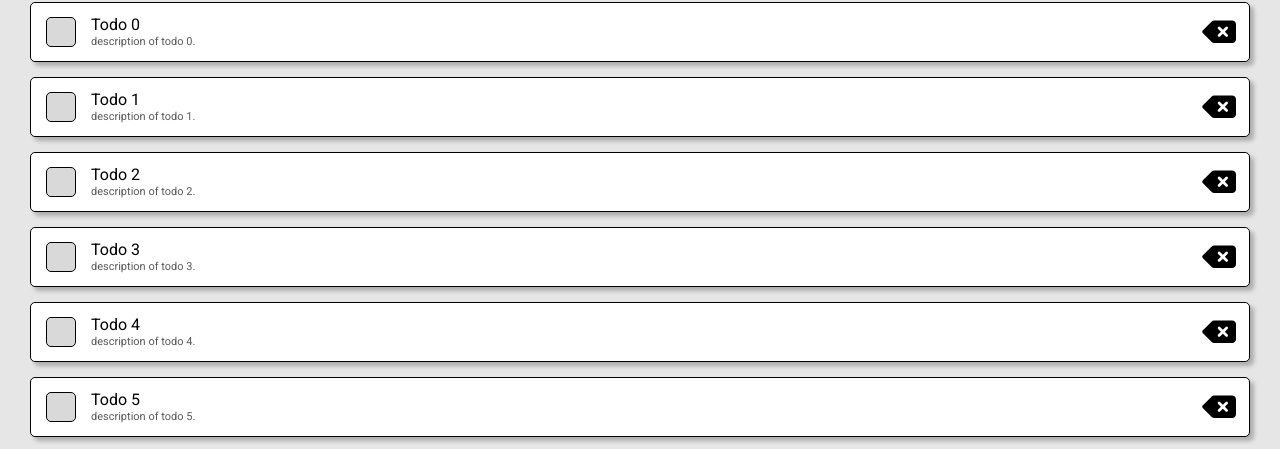
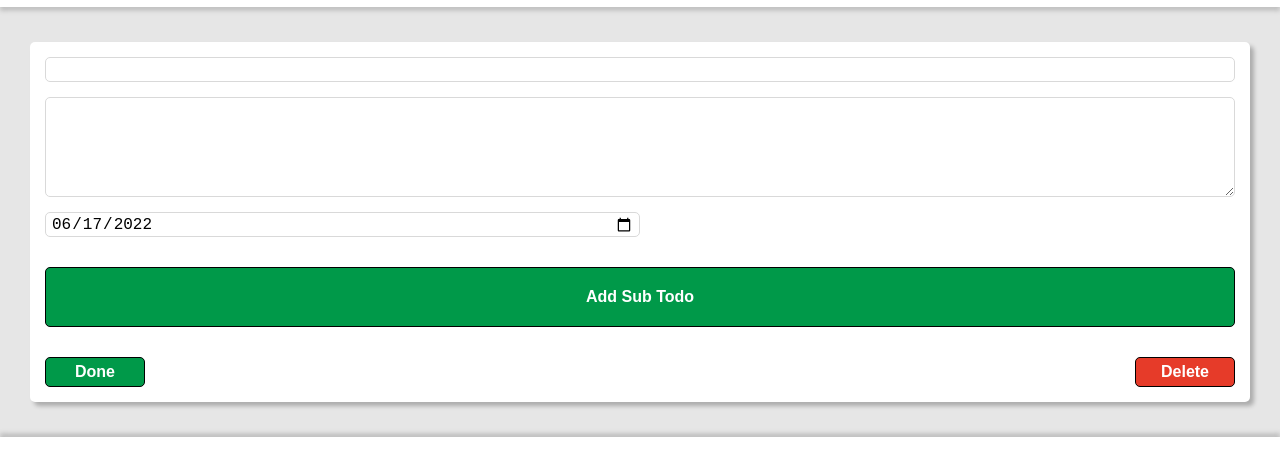
Before and after one commit to RobbeVanslambrouck/odin-todo, a website built with webpack: page dist/index.html in a window 1280 px wide. Shown: the part 313-762 px from the top of the page. Built offline with nearby package versions, Linux system fonts and the light colour scheme.

Commit message:
todo-page added

```diff
--- a/src/domElements.js
+++ b/src/domElements.js
@@ -1,3 +1,5 @@
+import { format } from 'date-fns';
+
 export const header = (() => {
     const header = document.createElement('header');
     const logoLink = document.createElement('a');
@@ -64,6 +66,48 @@ export const TodoCard = (title = 'title', desc = 'description') => {
     return todo;
 };
 
+export const TodoPage = ((title ='', desc = '', date = new Date()) => {
+    const todoPage = document.createElement('div');
+    todoPage.className = 'todo-page';
+
+    const titleInput = document.createElement('input');
+    titleInput.className = 'title';
+    titleInput.value = title;
+    titleInput.type = 'text';
+
+    const descInput = document.createElement('textarea');
+    descInput.value = desc;
+    descInput.className = 'description';
+
+    const dateInput = document.createElement('input');
+    dateInput.className = 'datePicker';
+    dateInput.value = format(date, 'yyyy-MM-dd');
+    console.log(format(date, 'MM-dd-yyyy'));
+    dateInput.type = 'date';
+
+    const subTodosDiv = document.createElement('div');
+    subTodosDiv.className = 'subTodos';
+
+    const addSubTodoBtn = document.createElement('button');
+    addSubTodoBtn.className = 'addSubTodo';
+    addSubTodoBtn.type = 'button';
+    addSubTodoBtn.textContent = 'add sub todo';
+
+    const todoDoneBtn = document.createElement('button');
+    todoDoneBtn.className = 'done';
+    todoDoneBtn.type = 'button';
+    todoDoneBtn.textContent = 'done';
+
+    const todoDeleteBtn = document.createElement('button');
+    todoDeleteBtn.className = 'delete';
+    todoDeleteBtn.type = 'button';
+    todoDeleteBtn.textContent = 'delete';
+
+    todoPage.append(titleInput, descInput, dateInput, subTodosDiv, addSubTodoBtn, todoDoneBtn, todoDeleteBtn);
+    return todoPage;
+
+})();
+
 const screenReaderOnlyText = (text) => {
     const srOnly = document.createElement('p');
     srOnly.textContent = text;
--- a/src/index.js
+++ b/src/index.js
@@ -1,6 +1,6 @@
 import { format } from 'date-fns';
 import { Todo } from './todo';
-import { header, main, footer, TodoCard } from './domElements';
+import { header, main, footer, TodoCard, TodoPage } from './domElements';
 import './styles/reset.css';
 import './styles/style.css';
 import './assets/css/all.css';
@@ -8,7 +8,9 @@ import './assets/css/all.css';
 const contentContainer = main;
 document.body.append(header, contentContainer, footer);
 
-for (let i = 0; i<10; i++) {
-    const testTodo = TodoCard(`Todo ${i}` , `description of todo ${i}.`);
-    contentContainer.append(testTodo);
-}
+// for (let i = 0; i<10; i++) {
+//     const testTodo = TodoCard(`Todo ${i}` , `description of todo ${i}.`);
+//     contentContainer.append(testTodo);
+// }
+
+contentContainer.append(TodoPage);
--- a/src/styles/style.css
+++ b/src/styles/style.css
@@ -131,6 +131,89 @@ main {
     transition: 120ms transform ease-in-out;
 }
 
+.todo-page {
+    background-color: #fff;
+    box-shadow: 4px 4px 4px 0 rgba(0, 0, 0, 0.25);
+    border-radius: 0.5rem;
+    padding: 1.5rem;
+    display: grid;
+    grid-template-columns: 1fr 1fr;
+    grid-template-areas: "title title"
+                         "desc desc"
+                         "datePicker empty"
+                         "subTodos subTodos"
+                         "addSubTodo addSubTodo"
+                         "done delete";
+    row-gap: 1.5rem;
+}
+
+.todo-page .title {
+    grid-area: title;
+    padding: 0 0.5rem;
+    border: 1px solid #d9d9d9;
+    border-radius: 0.5rem;
+    font-size: 1.6rem;
+    box-sizing: border-box;
+    height: 2.5rem;
+}
+
+.todo-page .description {
+    grid-area: desc;
+    font-size: 1.1rem;
+    padding: 0.5rem;
+    box-sizing: border-box;
+    border: 1px solid #d9d9d9;
+    border-radius: 0.5rem;
+    height: 10rem;
+}
+
+.todo-page .datePicker {
+    grid-area: datePicker;
+    box-sizing: border-box;
+    border: 1px solid #d9d9d9;
+    border-radius: 0.5rem;
+    padding: 0 0.5rem;
+    font-size: 1.6rem;
+    height: 2.5rem;
+
+}
+
+.todo-page button {
+    border: 1px solid #000;
+    border-radius: 0.5rem;
+    color: #fff;
+    font-size: 1.6rem;
+    font-weight: bold;
+    text-transform: capitalize;
+    cursor: pointer;
+}
+
+.todo-page .delete {
+    grid-area: delete;
+    background-color: #e63b29;
+    height: 3rem;
+    width: 10rem;
+    place-self: end;
+}
+
+.todo-page .done {
+    grid-area: done;
+    background-color: #009949;
+    height: 3rem;
+    width: 10rem;
+}
+
+.todo-page .addSubTodo {
+    grid-area: addSubTodo;
+    height: 6rem;
+    background-color: #009949;
+    margin-bottom: 1.5rem;
+}
+
+.todo-page .subTodos {
+    grid-area: subTodos;
+}
+
 footer {
     min-height: 5rem;
     font-size: 1.2rem;
@@ -153,4 +236,8 @@ footer {
     .todo:hover {
         transform: scale(1.02);
     }
+
+    .todo-page button:hover {
+        transform: scale(1.02);
+    }
 }
```
